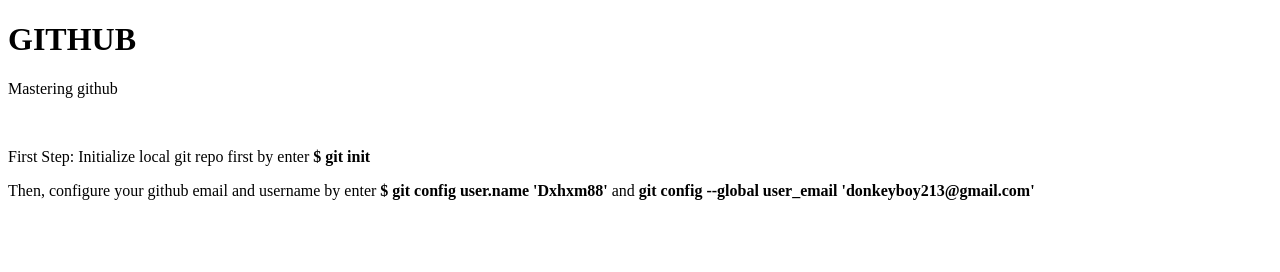
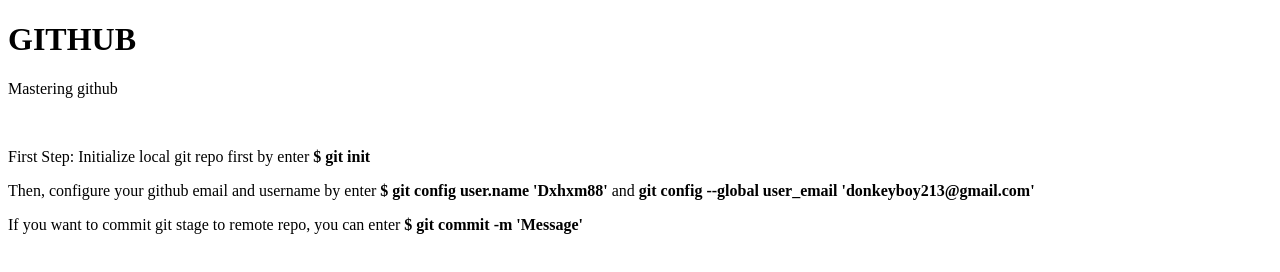
Before and after one commit to Dxhxm88/gitRefresh, a plain HTML site: page index.html in a window 1280 px wide. Drawn offline with Linux system fonts and the light colour scheme.

Commit message:
Added to index.html

```diff
--- a/index.html
+++ b/index.html
@@ -12,5 +12,8 @@
     <br>
     <p>First Step: Initialize local git repo first by enter <b>$ git init</b></p>
     <p>Then, configure your github email and username by enter <b> $ git config user.name 'Dxhxm88' </b> and <b>git config --global user_email 'donkeyboy213@gmail.com'</b> </p>
+
+    <p>If you want to commit git stage to remote repo, you can enter <b>$ git commit -m 'Message'</b> </p>
+
 </body>
 </html>
```
